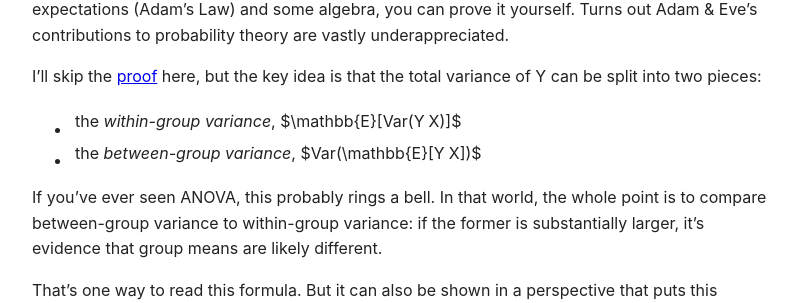
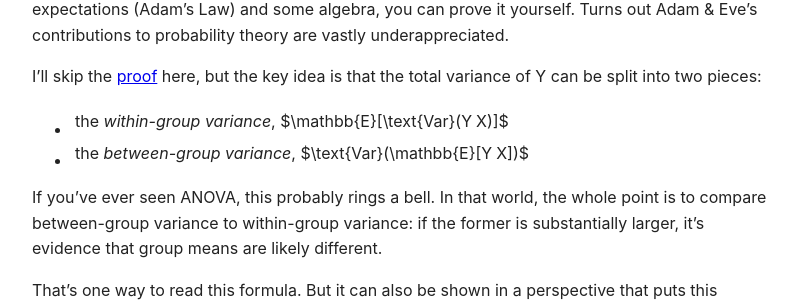
Before and after one commit to pavlomysak/pavlomysak.github.io, a Jekyll site: the page built from _posts/2025-09-28-notes-on-total-variance.md, in a window 1280 px wide and 900 px high, scrolled down 691 px. Shown: the part 149-452 px from the top of the window, without its empty margins (240-1037 px from the left). Built offline with Jekyll 4.4.1, drawn with Linux system fonts in a browser that asks for light colours.

Commit message:
Clarify total variance components in notes
Updated the explanation of total variance and its components.

```diff
--- a/_posts/2025-09-28-notes-on-total-variance.md
+++ b/_posts/2025-09-28-notes-on-total-variance.md
@@ -18,8 +18,8 @@ $$ Var(Y) = \mathbb{E}[Var(Y|X)] + Var(\mathbb{E}[Y|X]) $$
 If you’ve never seen this before it may look a little cryptic or suspicious, but it’s called a law for a reason. And you don’t just have to take my (or Eve’s) word for it: with the law of iterated expectations (Adam’s Law) and some algebra, you can prove it yourself. Turns out Adam & Eve’s contributions to probability theory are vastly underappreciated.
 
 I’ll skip the [proof](https://statproofbook.github.io/P/var-tot) here, but the key idea is that the total variance of Y can be split into two pieces:
-- the *within-group variance*, $\mathbb{E}[Var(Y|X)]$
-- the *between-group variance*, $Var(\mathbb{E}[Y|X])$
+- the *within-group variance*, $\mathbb{E}[\text{Var}(Y|X)]$
+- the *between-group variance*, $\text{Var}(\mathbb{E}[Y|X])$
 
 If you’ve ever seen ANOVA, this probably rings a bell. In that world, the whole point is to compare between-group variance to within-group variance: if the former is substantially larger, it’s evidence that group means are likely different.
 
```
